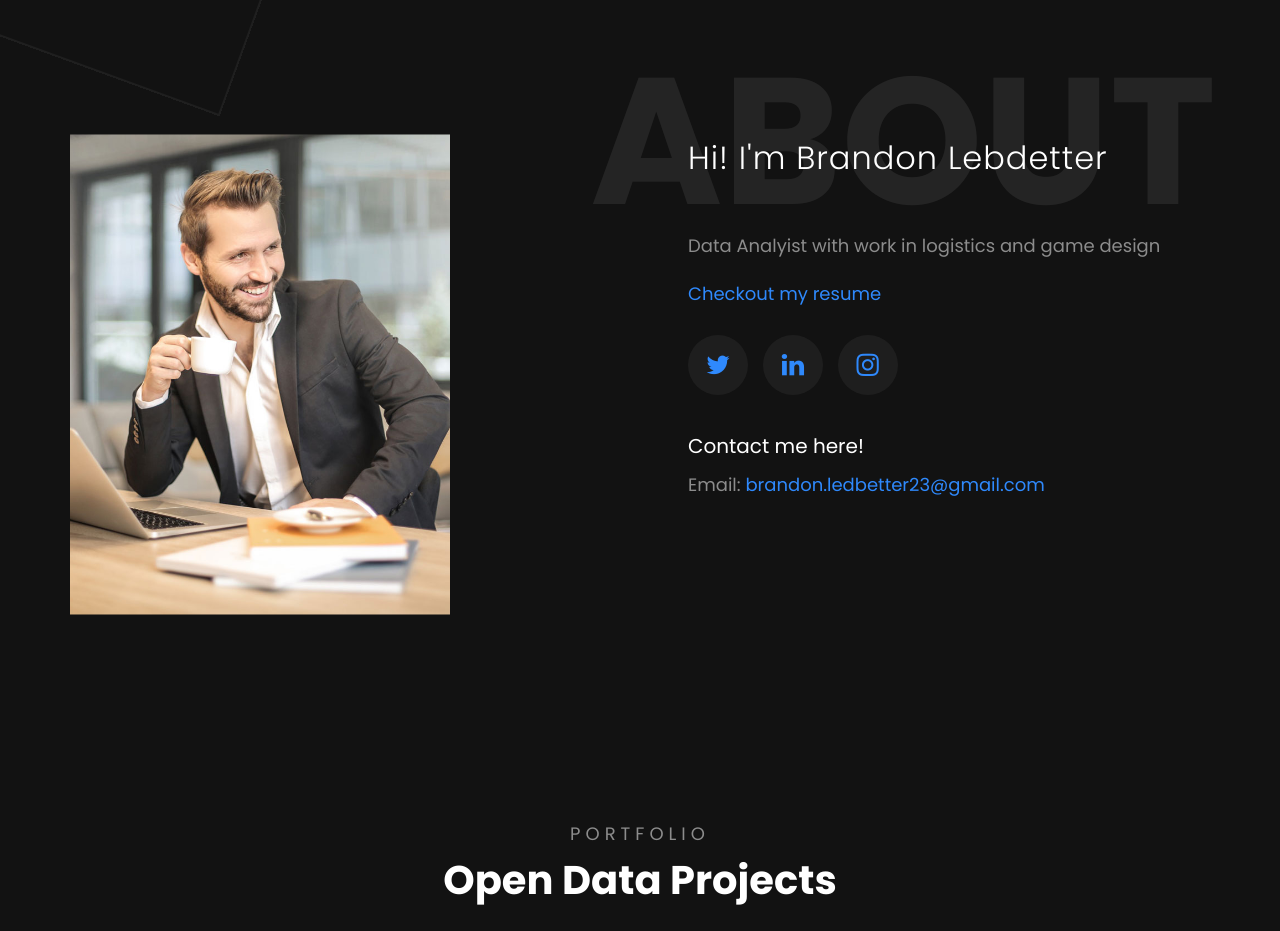
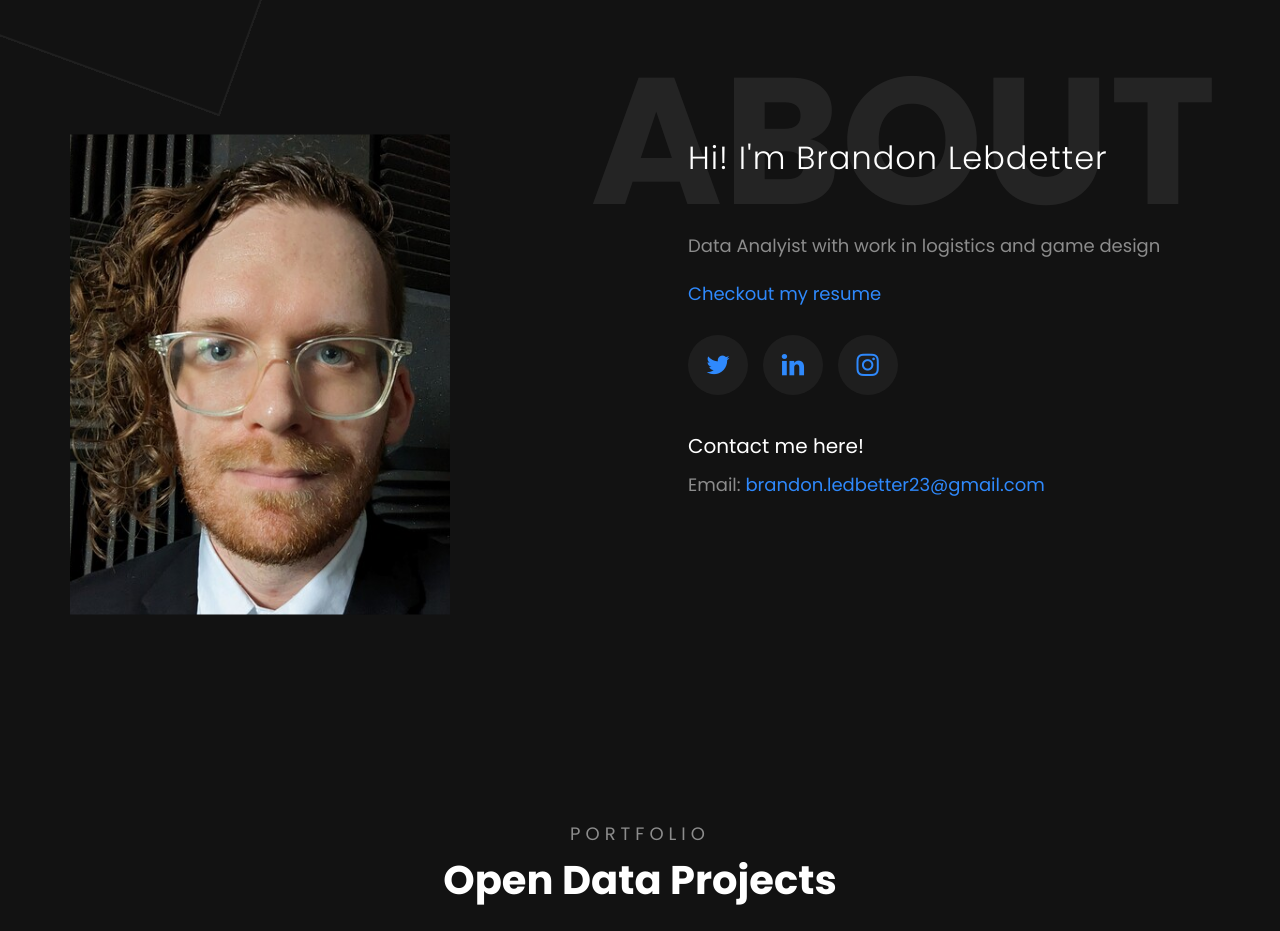
Before and after one commit to BrandonLedbetter/brandonledbetter.github.io, a plain HTML site: page index.html in a window 1280 px wide. Shown: the part 840-1771 px from the top of the page. Drawn offline with Linux system fonts and the light colour scheme; some packages are replaced by stand-ins of ours; no server answers; files whose address does not match are found by name.

Commit message:
Changing out main headshot photo

```diff
--- a/index.html
+++ b/index.html
@@ -100,7 +100,7 @@
       <section class="ftco-section about-section">
         <div class="container">
           <div class="row d-flex" data-scrollax-parent="true">
-            <div class="col-md-4 author-img" style="background-image: url(images/author-1.jpg);" data-scrollax=" properties: { translateY: '-70%'}"></div>
+            <div class="col-md-4 author-img" style="background-image: url(images/headshot.jpg);" data-scrollax=" properties: { translateY: '-70%'}"></div>
             <div class="col-md-2"></div>
             <div class="col-md-6 wrap ftco-animate">
               <div class="about-desc">
```
